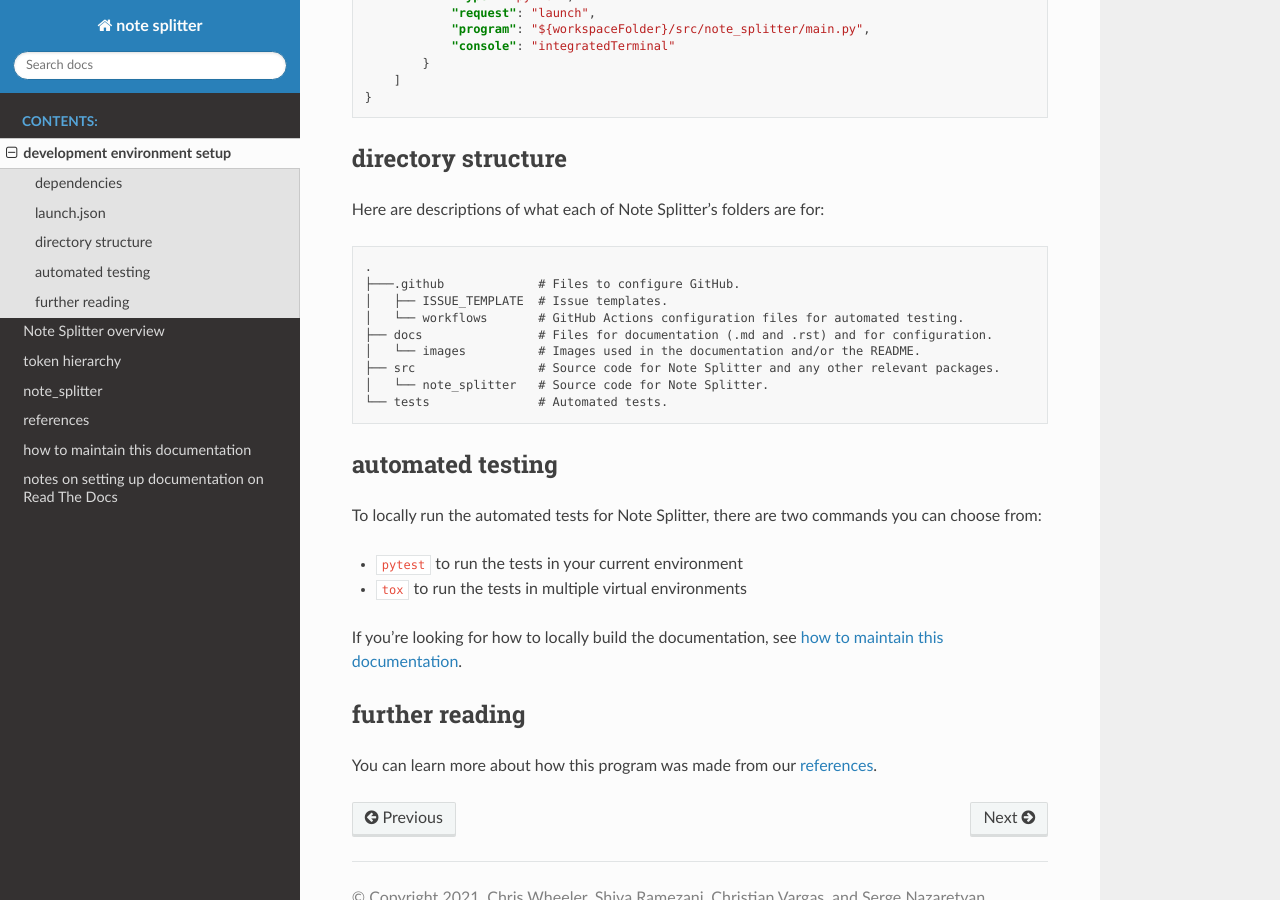
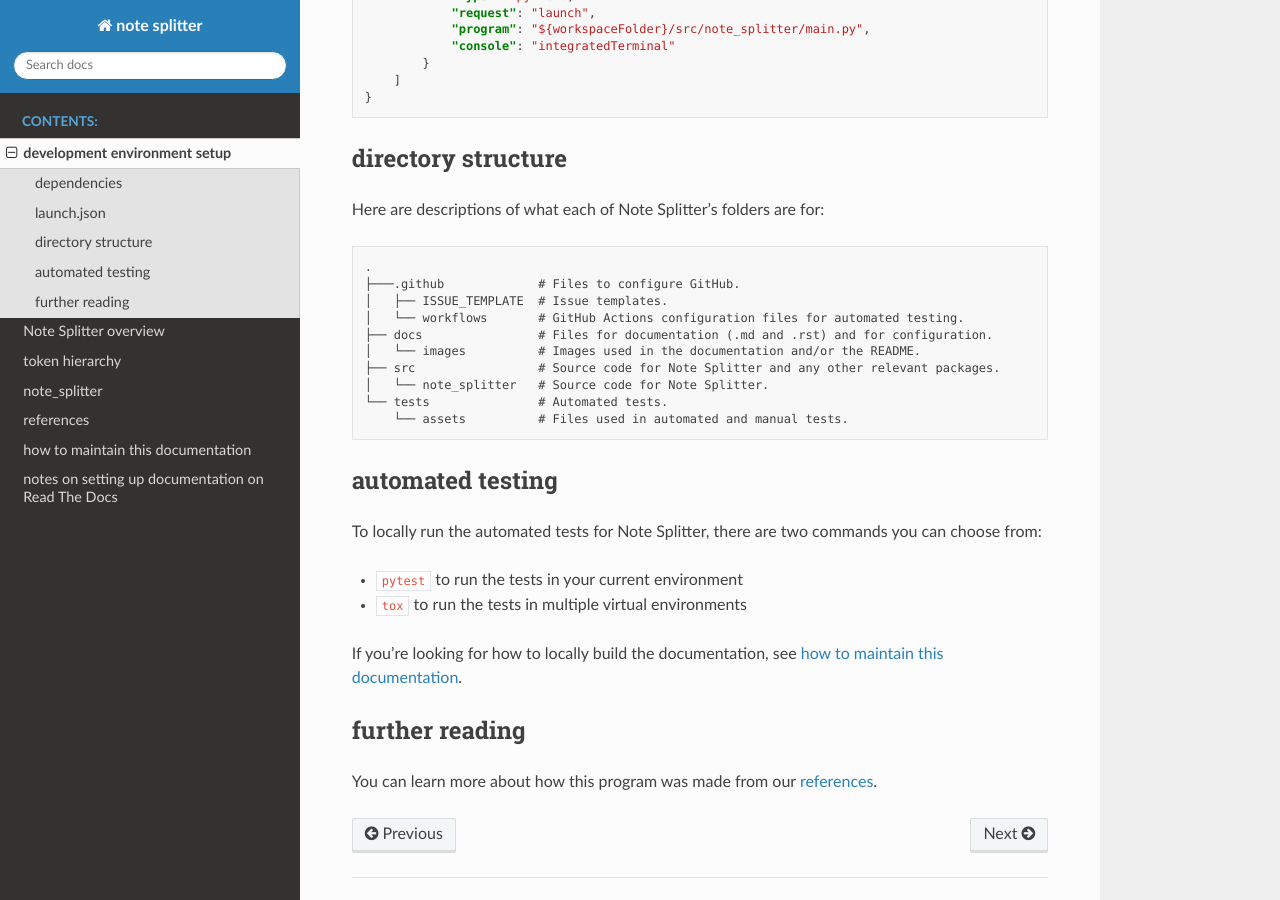
Before and after one commit to wheelercj/note-splitter, a Sphinx documentation site: the page built from docs/dev-setup.md, in a window 1280 px wide and 900 px high, scrolled down 887 px. Built offline with Sphinx 7.4.7 and the Read the Docs theme 2.0.0, drawn with Linux system fonts in a browser that asks for light colours.

Commit message:
Create the tests/assets folder

````diff
--- a/docs/dev-setup.md
+++ b/docs/dev-setup.md
@@ -44,6 +44,7 @@
 ├── src                 # Source code for Note Splitter and any other relevant packages.
 │   └── note_splitter   # Source code for Note Splitter.
 └── tests               # Automated tests.
+    └── assets          # Files used in automated and manual tests.
 ```
 
 ## automated testing
````
Also changed, not shown: 4 other files.
